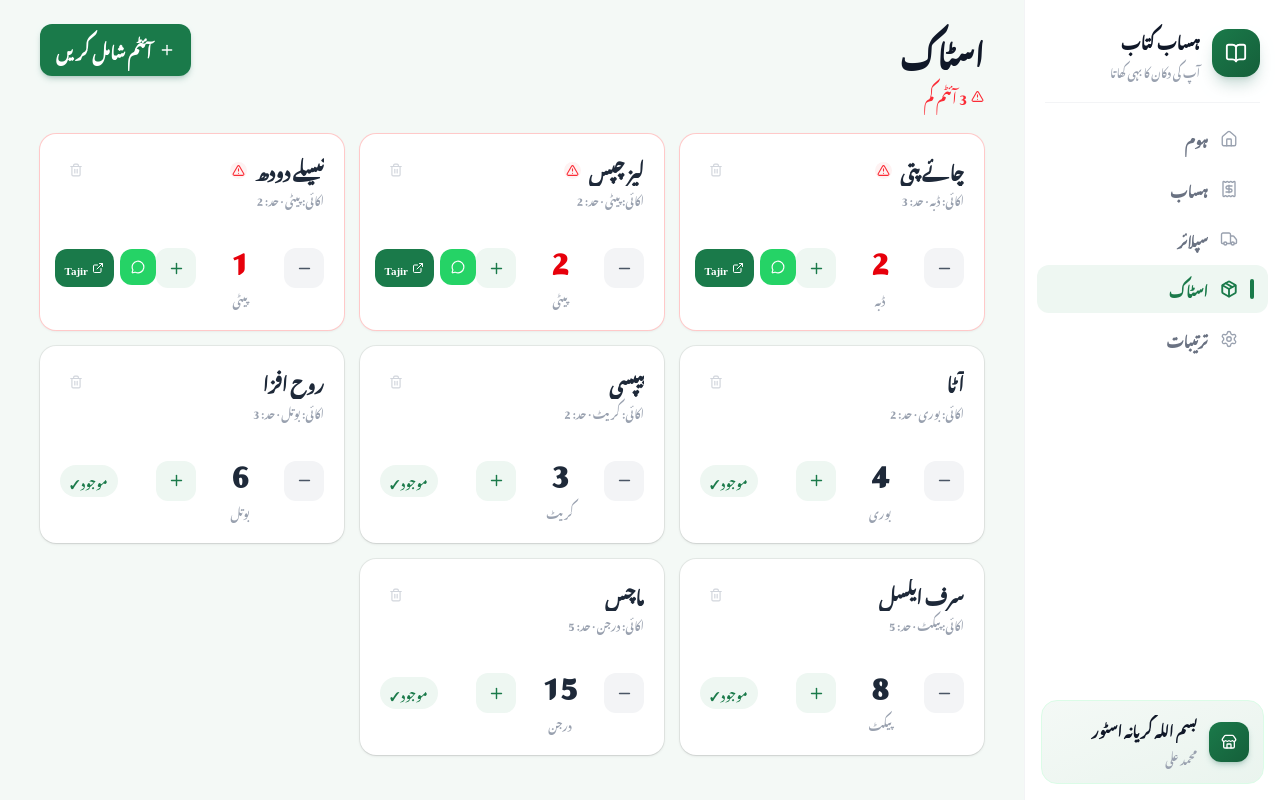
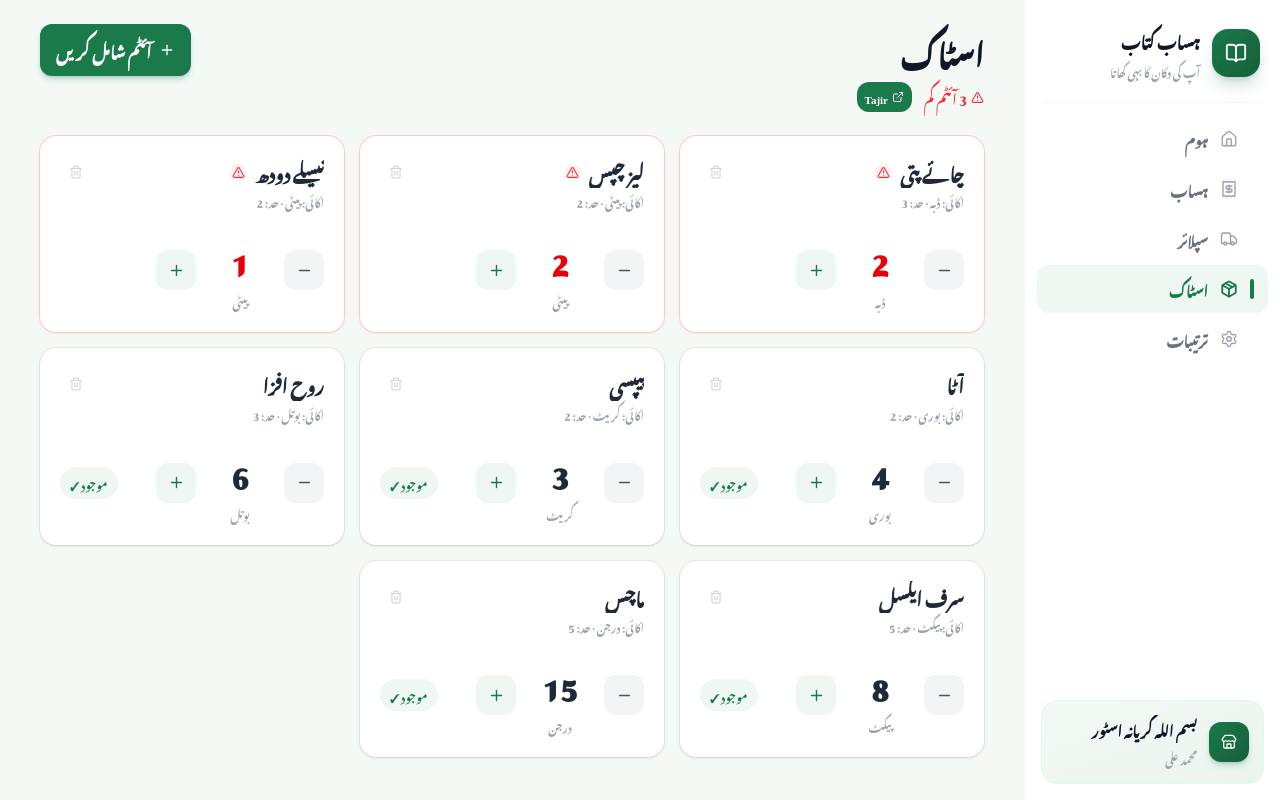
Before and after one commit to arehmanbutt/hisaabkitaab, a Next.js app: page /stock in a window 1280 px wide. Built offline with nearby package versions, Linux system fonts and the light colour scheme; a web font is replaced by a local one.

Commit message:
Removed unnecessary buttons

```diff
--- a/components/tabs/HomeTab.tsx
+++ b/components/tabs/HomeTab.tsx
@@ -188,7 +188,7 @@ export default function HomeTab() {
                 {overdueLoans.map((loan) => {
                   const diff = Math.abs(getDaysDiff(loan.reminderDate));
                   const waMsg = encodeURIComponent(
-                    `السلام علیکم! ${shopInfo.shopName} کی طرف سے یاد دہانی: آپ کے ذمہ ₨${loan.amount} روپے باقی ہیں۔ براہ کرم جلد دے دیں۔ شکریہ 🙏\n- ${shopInfo.ownerName}، ${shopInfo.shopName}`,
+                    `السلام علیکم! ${shopInfo.shopName} کی طرف سے یاد دہانی: آپ کی طرف ₨${loan.amount} بقایا ہیں۔ براہ کرم جلد ادائیگی کر دیں۔ شکریہ 🙏\n- ${shopInfo.ownerName}، ${shopInfo.shopName}`,
                   );
                   const waUrl = `https://wa.me/92${loan.phone.replace(/^0/, "")}?text=${waMsg}`;
                   return (
--- a/components/tabs/LoansTab.tsx
+++ b/components/tabs/LoansTab.tsx
@@ -45,7 +45,7 @@ function LoanCard({
   const [confirmDelete, setConfirmDelete] = useState(false);
 
   const waMsg = encodeURIComponent(
-    `السلام علیکم! ${shopInfo.shopName} کی طرف سے یاد دہانی: آپ کے ذمہ ₨${loan.amount} روپے باقی ہیں۔ براہ کرم جلد دے دیں۔ شکریہ 🙏\n- ${shopInfo.ownerName}، ${shopInfo.shopName}`,
+    `السلام علیکم! ${shopInfo.shopName} کی طرف سے یاد دہانی: آپ کی طرف ₨${loan.amount} بقایا ہیں۔ براہ کرم جلد ادائیگی کر دیں۔ شکریہ \n- ${shopInfo.ownerName}، ${shopInfo.shopName}`,
   );
   const waUrl = `https://wa.me/92${loan.phone.replace(/^0/, "")}?text=${waMsg}`;
 
--- a/components/tabs/StockTab.tsx
+++ b/components/tabs/StockTab.tsx
@@ -1,40 +1,48 @@
-'use client';
-import { useState, useEffect } from 'react';
-import { Plus, Minus, AlertTriangle, ExternalLink, Trash2, MessageCircle } from 'lucide-react';
-import { StockItem } from '@/lib/types';
-import { storage } from '@/lib/storage';
-import { useApp } from '@/context/AppContext';
-import AddStockModal from '@/components/modals/AddStockModal';
-import ConfirmDialog from '@/components/ConfirmDialog';
+"use client";
+import { useState, useEffect } from "react";
+import { Plus, Minus, AlertTriangle, ExternalLink, Trash2 } from "lucide-react";
+import { StockItem } from "@/lib/types";
+import { storage } from "@/lib/storage";
+import { useApp } from "@/context/AppContext";
+import AddStockModal from "@/components/modals/AddStockModal";
+import ConfirmDialog from "@/components/ConfirmDialog";
 
-function StockCard({ item, onUpdateQty, onDelete }: {
+function StockCard({
+  item,
+  onUpdateQty,
+  onDelete,
+}: {
   item: StockItem;
   onUpdateQty: (id: string, delta: number) => void;
   onDelete: (id: string) => void;
 }) {
   const [confirmDelete, setConfirmDelete] = useState(false);
   const isLow = item.quantity <= item.lowStockThreshold;
-  const supplierMsg = encodeURIComponent(`السلام علیکم! ${item.name} کم ہو گیا ہے، براہ کرم جلد بھیجیں۔`);
-  const waUrl = `https://wa.me/?text=${supplierMsg}`;
 
   return (
     <>
-      <div className={`bg-white rounded-2xl p-4 lg:p-5 shadow-sm transition-all duration-200 hover:-translate-y-0.5 hover:shadow-md ${
-        isLow
-          ? 'ring-1 ring-red-200 bg-red-50/20 hover:shadow-red-100'
-          : 'ring-1 ring-black/[0.06]'
-      }`}>
+      <div
+        className={`bg-white rounded-2xl p-4 lg:p-5 shadow-sm transition-all duration-200 hover:-translate-y-0.5 hover:shadow-md ${
+          isLow
+            ? "ring-1 ring-red-200 bg-red-50/20 hover:shadow-red-100"
+            : "ring-1 ring-black/[0.06]"
+        }`}
+      >
         <div className="flex items-start justify-between gap-2 mb-4">
           <div className="flex-1 min-w-0">
             <div className="flex items-center gap-2">
-              <h3 className="font-bold text-gray-800 text-base lg:text-lg truncate">{item.name}</h3>
+              <h3 className="font-bold text-gray-800 text-base lg:text-lg truncate">
+                {item.name}
+              </h3>
               {isLow && (
                 <span className="shrink-0 bg-red-50 rounded-full p-0.5">
                   <AlertTriangle size={13} className="text-red-500" />
                 </span>
               )}
             </div>
-            <p className="text-gray-400 text-[11px] mt-0.5">اکائی: {item.unit} · حد: {item.lowStockThreshold}</p>
+            <p className="text-gray-400 text-[11px] mt-0.5">
+              اکائی: {item.unit} · حد: {item.lowStockThreshold}
+            </p>
           </div>
           <button
             onClick={() => setConfirmDelete(true)}
@@ -54,7 +62,9 @@ function StockCard({ item, onUpdateQty, onDelete }: {
               <Minus size={17} />
             </button>
             <div className="text-center min-w-[4rem]">
-              <p className={`text-3xl font-black leading-none ${isLow ? 'text-red-600' : 'text-gray-800'}`}>
+              <p
+                className={`text-3xl font-black leading-none ${isLow ? "text-red-600" : "text-gray-800"}`}
+              >
                 {item.quantity}
               </p>
               <p className="text-gray-400 text-[11px] mt-0.5">{item.unit}</p>
@@ -67,27 +77,10 @@ function StockCard({ item, onUpdateQty, onDelete }: {
             </button>
           </div>
 
-          {isLow ? (
-            <div className="flex gap-1.5">
-              <a
-                href={waUrl}
-                target="_blank"
-                rel="noopener noreferrer"
-                className="w-9 h-9 flex items-center justify-center bg-[#25D366] text-white rounded-xl hover:bg-[#1ebe5d] active:scale-95 transition-all duration-150"
-              >
-                <MessageCircle size={14} />
-              </a>
-              <a
-                href="https://www.tajirapp.com"
-                target="_blank"
-                rel="noopener noreferrer"
-                className="flex items-center gap-1 bg-[#1a7a4a] text-white text-[11px] font-bold px-2.5 py-2 rounded-xl hover:bg-[#155f3a] active:scale-95 transition-all duration-150"
-              >
-                <ExternalLink size={12} />Tajir
-              </a>
-            </div>
-          ) : (
-            <span className="text-[#1a7a4a] text-xs font-semibold bg-[#eef7f2] px-2.5 py-1 rounded-full">موجود ✓</span>
+          {!isLow && (
+            <span className="text-[#1a7a4a] text-xs font-semibold bg-[#eef7f2] px-2.5 py-1 rounded-full">
+              موجود ✓
+            </span>
           )}
         </div>
       </div>
@@ -99,7 +92,10 @@ function StockCard({ item, onUpdateQty, onDelete }: {
           confirmText="حذف کریں"
           cancelText="منسوخ"
           dangerous
-          onConfirm={() => { onDelete(item.id); setConfirmDelete(false); }}
+          onConfirm={() => {
+            onDelete(item.id);
+            setConfirmDelete(false);
+          }}
           onCancel={() => setConfirmDelete(false)}
         />
       )}
@@ -112,13 +108,28 @@ export default function StockTab() {
   const [items, setItems] = useState<StockItem[]>([]);
   const [showModal, setShowModal] = useState(false);
 
-  useEffect(() => { setItems(storage.getStock()); }, []);
+  useEffect(() => {
+    setItems(storage.getStock());
+  }, []);
 
-  const save = (data: StockItem[]) => { setItems(data); storage.saveStock(data); };
-  const addItem = (item: StockItem) => { save([...items, item]); toast('آئٹم شامل کر دیا گیا ✓'); };
-  const remove = (id: string) => { save(items.filter(i => i.id !== id)); toast('آئٹم حذف ہو گیا', 'error'); };
+  const save = (data: StockItem[]) => {
+    setItems(data);
+    storage.saveStock(data);
+  };
+  const addItem = (item: StockItem) => {
+    save([...items, item]);
+    toast("آئٹم شامل کر دیا گیا ✓");
+  };
+  const remove = (id: string) => {
+    save(items.filter((i) => i.id !== id));
+    toast("آئٹم حذف ہو گیا", "error");
+  };
   const updateQty = (id: string, delta: number) => {
-    save(items.map(i => i.id === id ? { ...i, quantity: Math.max(0, i.quantity + delta) } : i));
+    save(
+      items.map((i) =>
+        i.id === id ? { ...i, quantity: Math.max(0, i.quantity + delta) } : i,
+      ),
+    );
   };
 
   const sorted = [...items].sort((a, b) => {
@@ -126,21 +137,36 @@ export default function StockTab() {
     const bLow = b.quantity <= b.lowStockThreshold;
     if (aLow && !bLow) return -1;
     if (!aLow && bLow) return 1;
-    return a.name.localeCompare(b.name, 'ur');
+    return a.name.localeCompare(b.name, "ur");
   });
 
-  const lowCount = items.filter(i => i.quantity <= i.lowStockThreshold).length;
+  const lowCount = items.filter(
+    (i) => i.quantity <= i.lowStockThreshold,
+  ).length;
 
   return (
     <div className="px-4 sm:px-6 lg:px-8 xl:px-10 py-6 max-w-7xl mx-auto">
-
       <div className="flex items-start justify-between mb-6 gap-4">
         <div>
-          <h1 className="text-2xl lg:text-3xl font-black text-gray-900">اسٹاک</h1>
+          <h1 className="text-2xl lg:text-3xl font-black text-gray-900">
+            اسٹاک
+          </h1>
           {lowCount > 0 && (
-            <p className="text-red-500 text-sm font-semibold mt-1 flex items-center gap-1">
-              <AlertTriangle size={13} />{lowCount} آئٹم کم
-            </p>
+            <div className="flex items-center gap-3">
+              <p className="text-red-500 text-sm font-semibold mt-1 flex items-center gap-1">
+                <AlertTriangle size={13} />
+                {lowCount} آئٹم کم
+              </p>
+              <a
+                href="https://tajir.app"
+                target="_blank"
+                rel="noopener noreferrer"
+                className="mt-1 flex items-center gap-1 bg-[#1a7a4a] text-white text-[11px] font-bold px-2 py-1 rounded-xl hover:bg-[#155f3a] active:scale-95 transition-all duration-150"
+              >
+                <ExternalLink size={12} />
+                Tajir
+              </a>
+            </div>
           )}
         </div>
         <button
@@ -156,18 +182,29 @@ export default function StockTab() {
       {items.length === 0 ? (
         <div className="text-center py-16 bg-white rounded-2xl ring-1 ring-black/[0.06] shadow-sm">
           <p className="text-5xl mb-4">📦</p>
-          <p className="font-black text-gray-700 text-lg">اسٹاک فہرست خالی ہے</p>
-          <p className="text-gray-400 mt-1.5 text-sm">پہلا آئٹم شامل کریں اور اپنا اسٹاک ٹریک کریں</p>
+          <p className="font-black text-gray-700 text-lg">
+            اسٹاک فہرست خالی ہے
+          </p>
+          <p className="text-gray-400 mt-1.5 text-sm">
+            پہلا آئٹم شامل کریں اور اپنا اسٹاک ٹریک کریں
+          </p>
         </div>
       ) : (
         <div className="grid grid-cols-1 sm:grid-cols-2 xl:grid-cols-3 gap-4">
-          {sorted.map(item => (
-            <StockCard key={item.id} item={item} onUpdateQty={updateQty} onDelete={remove} />
+          {sorted.map((item) => (
+            <StockCard
+              key={item.id}
+              item={item}
+              onUpdateQty={updateQty}
+              onDelete={remove}
+            />
           ))}
         </div>
       )}
 
-      {showModal && <AddStockModal onClose={() => setShowModal(false)} onAdd={addItem} />}
+      {showModal && (
+        <AddStockModal onClose={() => setShowModal(false)} onAdd={addItem} />
+      )}
     </div>
   );
 }
```
